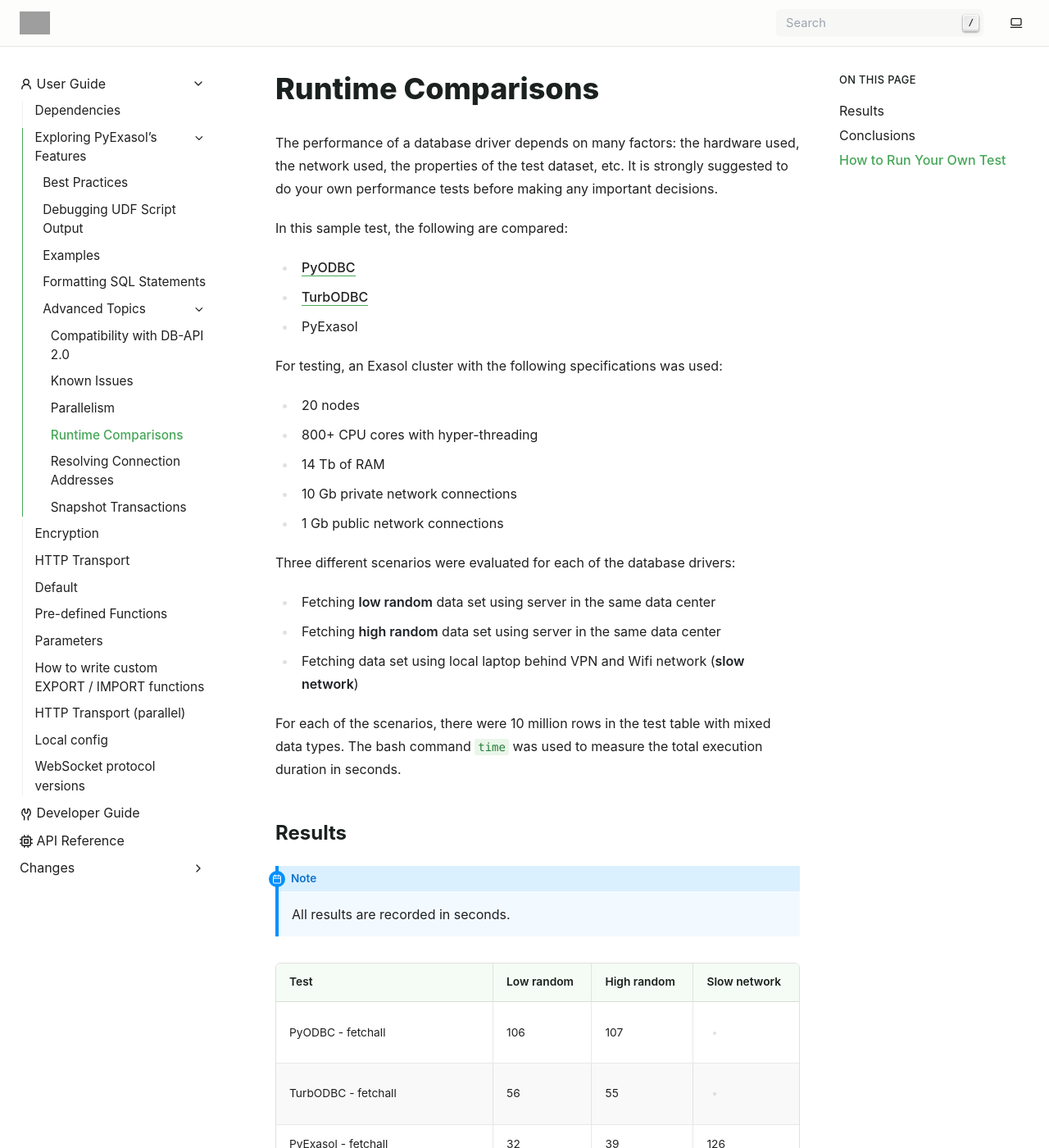
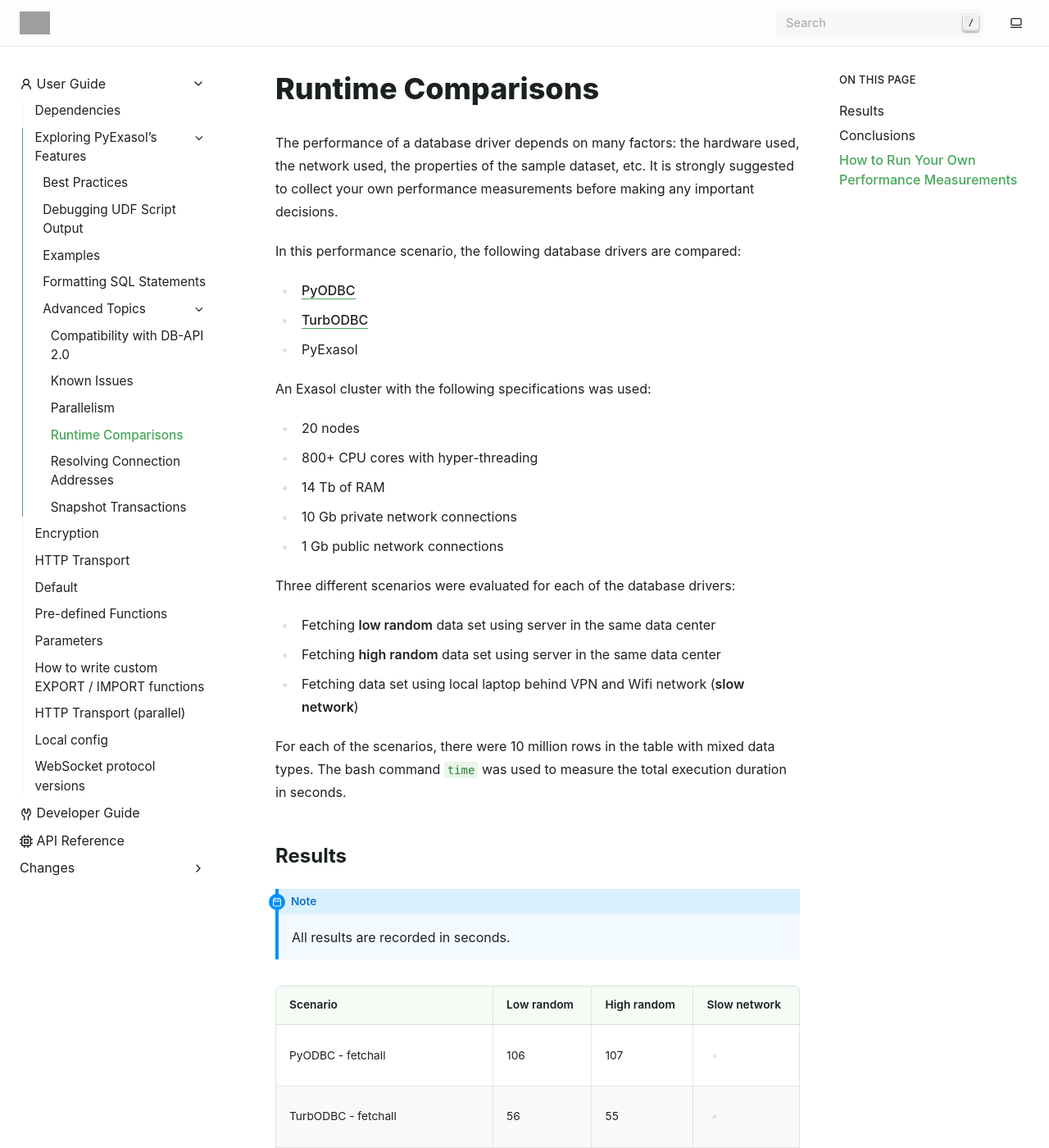
Before and after one commit to exasol/pyexasol, a Sphinx documentation site: the page built from doc/user_guide/exploring_features/advanced_topics/performance.rst, in a window 1280 px wide and 1400 px high. Shown: the whole window at 82% size. Built offline with Sphinx 7.4.7, drawn with Linux system fonts in a browser that asks for light colours; pages that are not in the unit, such as notebooks, are missing from menus; some of the changed text lies outside the part shown; grey boxes are pictures that could not be loaded.

Commit message:
Modify performance.rst to remove the word test

```diff
--- a/doc/user_guide/exploring_features/advanced_topics/performance.rst
+++ b/doc/user_guide/exploring_features/advanced_topics/performance.rst
@@ -1,15 +1,15 @@
 Runtime Comparisons
 ===================
 
-The performance of a database driver depends on many factors: the hardware used, the network used, the properties of the test dataset, etc. It is strongly suggested to do your own performance tests before making any important decisions.
+The performance of a database driver depends on many factors: the hardware used, the network used, the properties of the sample dataset, etc. It is strongly suggested to collect your own performance measurements before making any important decisions.
 
-In this sample test, the following are compared:
+In this performance scenario, the following database drivers are compared:
 
 - `PyODBC <https://github.com/mkleehammer/pyodbc>`_
 - `TurbODBC <https://github.com/blue-yonder/turbodbc>`_
 - PyExasol
 
-For testing, an Exasol cluster with the following specifications was used:
+An Exasol cluster with the following specifications was used:
 
 - 20 nodes
 - 800+ CPU cores with hyper-threading
@@ -23,7 +23,7 @@
 - Fetching **high random** data set using server in the same data center
 - Fetching data set using local laptop behind VPN and Wifi network (**slow network**)
 
-For each of the scenarios, there were 10 million rows in the test table with mixed data types. The bash command ``time`` was used to measure the total execution duration in seconds.
+For each of the scenarios, there were 10 million rows in the table with mixed data types. The bash command ``time`` was used to measure the total execution duration in seconds.
 
 Results
 -------
@@ -35,7 +35,7 @@
 .. list-table::
    :header-rows: 1
 
-   * - Test
+   * - Scenario
      - Low random
      - High random
      - Slow network
@@ -86,16 +86,16 @@
 5. PyExasol fetch and export with ZLIB compression is very good for slow network scenarios, but it is bad for fast networks.
 6. PyExasol parallel export beats everything else because it fully utilizes multiple CPU cores.
 
-How to Run Your Own Test
-------------------------
+How to Run Your Own Performance Measurements
+--------------------------------------------
 
-It is strongly encouraged that you run your own performance measurements. You may use the scripts provided with PyExasol as the starting point. Make sure to use your production Exasol cluster for measurements. Please do not use Exasol running in Docker locally; it eliminates the whole point of evaluating the performance.
+It is strongly encouraged that you collect your own performance measurements. You may use the scripts provided with PyExasol as the starting point. Make sure to use your production Exasol cluster for measurements. Please do not use Exasol running in Docker locally; it eliminates the whole point of evaluating the performance.
 
 1. Install PyODBC, TurbODBC, PyExasol, pandas.
 2. Install Exasol ODBC driver.
 3. Download the `PyExasol source code <https://github.com/exasol/pyexasol/>`__.
 4. Open `/performance/` directory and edit the file `_config.py`. Input your Exasol credentials, set the table name, and other settings. Set the path to the ODBC driver.
-5. (Optional) Run the script to prepare the data set for testing:
+5. (Optional) Run the script to prepare the dataset for later use in collecting performance metrics:
 
    .. code-block:: bash
 
```
